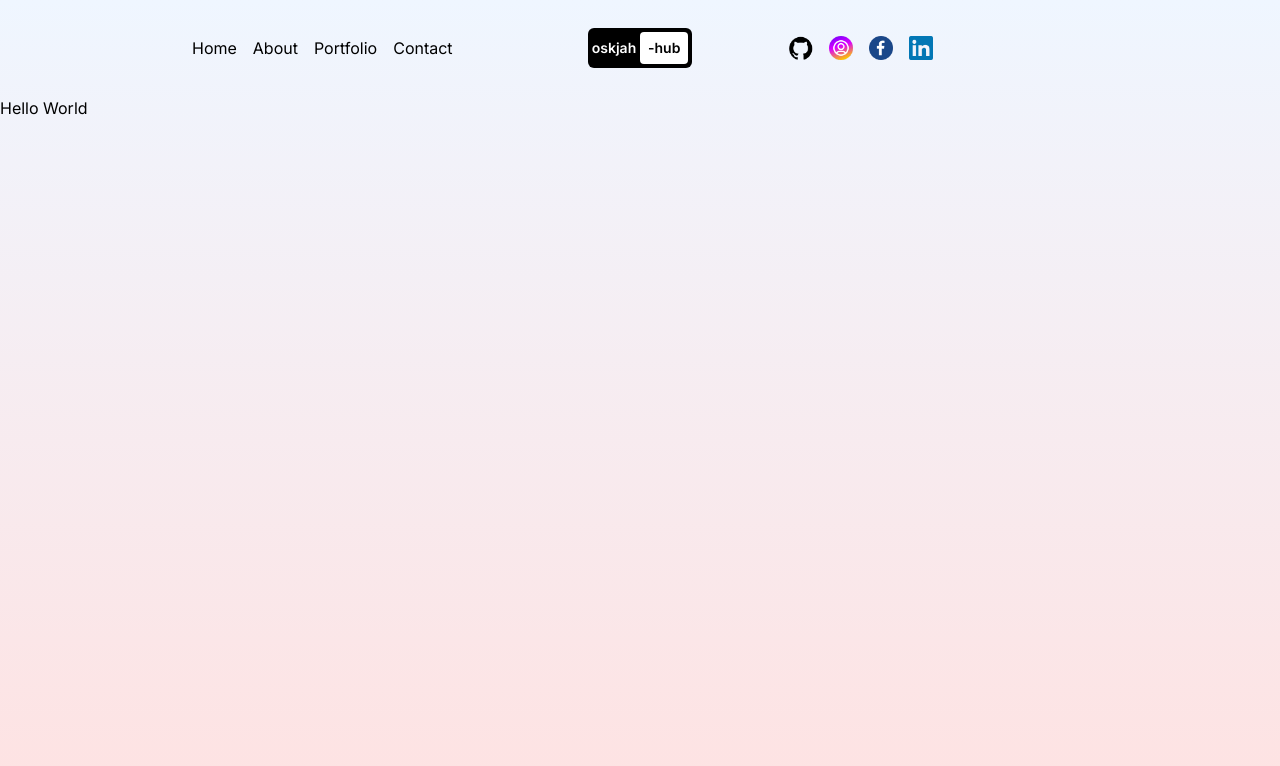
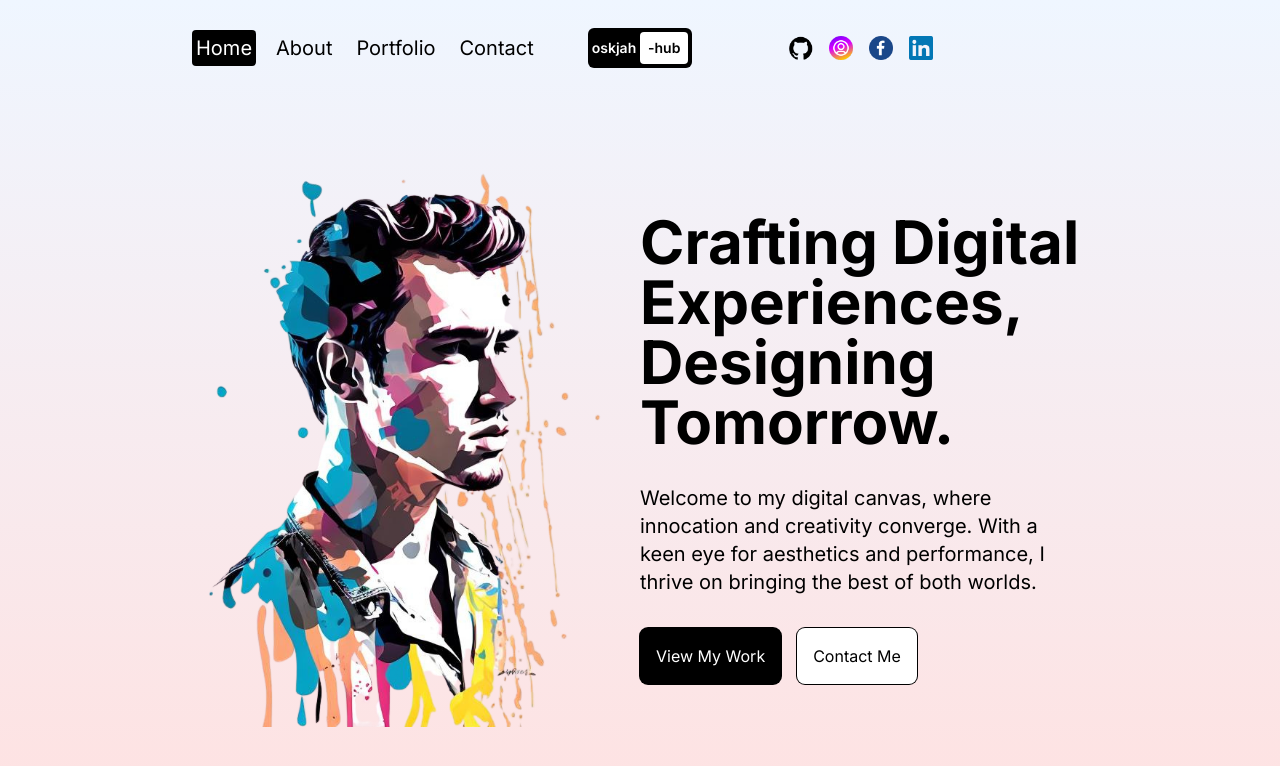
Before and after one commit to oskjah-hub/portfolio, a Next.js app: page / in a window 1280 px wide. Shown: the top 766 px of the page. Built offline with nearby package versions, Linux system fonts and the light colour scheme.

Commit message:
NavLink and inital home page look

```diff
--- a/src/app/layout.js
+++ b/src/app/layout.js
@@ -16,7 +16,7 @@
           <div className="h-24">
             <Navbar />
           </div>
-          <div className="h-[calc(100vh - 6rem)]">{children}</div>
+          <div className="h-[calc(100vh-6rem)]">{children}</div>
         </div>
       </body>
     </html>
--- a/src/app/page.js
+++ /dev/null
@@ -1,5 +0,0 @@
-import Image from "next/image";
-
-export default function Home() {
-  return <div>Hello World</div>;
-}
--- /dev/null
+++ b/src/app/page.jsx
@@ -0,0 +1,34 @@
+import Image from "next/image";
+
+export default function Home() {
+  return (
+    <div className="h-full flex flex-col lg:flex-row px-4 sm:px-8 md:px-12 lg:px-20 xl:px-48">
+      {/* IMAGE CONTAINER */}
+      <div className="h-1/2 lg:h-full lg:w-1/2 relative">
+        <Image src="/hero.png" alt="" fill className="object-contain" />
+      </div>
+      {/* TEXT CONTAINER */}
+      <div className="h-1/2 lg:h-full lg:w-1/2 flex flex-col gap-8 items-center justify-center">
+        {/* TITLE */}
+        <h1 className="text-4xl font-bold md:text-6xl">
+          Crafting Digital Experiences, Designing Tomorrow.
+        </h1>
+        {/* DESC */}
+        <p className="md:text-xl">
+          Welcome to my digital canvas, where innocation and creativity
+          converge. With a keen eye for aesthetics and performance, I thrive on
+          bringing the best of both worlds.
+        </p>
+        {/* BUTTONS */}
+        <div className="w-full flex gap-4">
+          <button className="p-4 rounded-lg ring-1 ring-black bg-black text-white">
+            View My Work
+          </button>
+          <button className="p-4 rounded-lg ring-1 ring-black bg-white text-black">
+            Contact Me
+          </button>
+        </div>
+      </div>
+    </div>
+  );
+}
--- /dev/null
+++ b/src/components/NavLink.jsx
@@ -0,0 +1,19 @@
+"use client";
+import Link from "next/link";
+import { usePathname } from "next/navigation";
+
+const NavLink = ({ link }) => {
+  const pathName = usePathname();
+  return (
+    <Link
+      className={`rounded p-1 ${
+        pathName === link.url && "bg-black text-white"
+      }`}
+      href={link.url}
+    >
+      {link.title}
+    </Link>
+  );
+};
+
+export default NavLink;
--- a/src/components/Navbar.jsx
+++ b/src/components/Navbar.jsx
@@ -2,6 +2,7 @@
 import Link from "next/link";
 import Image from "next/image";
 import { useState } from "react";
+import NavLink from "./NavLink";
 
 const links = [
   { url: "/", title: "Home" },
@@ -13,17 +14,15 @@
 const Navbar = () => {
   const [open, setOpen] = useState(false);
   return (
-    <div className="h-full flex items-center justify-between px-4 sm:px-8 md:px-12 lg:px-20 xl:px-48">
+    <div className="h-full flex items-center justify-between px-4 sm:px-8 md:px-12 lg:px-20 xl:px-48 text-xl">
       {/* LINKS */}
       <div className="hidden md:flex gap-4 w-1/3">
         {links.map((link) => (
-          <Link href={link.url} key={link.title}>
-            {link.title}
-          </Link>
+          <NavLink link={link} key={link.title} />
         ))}
       </div>
       {/* LOGO */}
-      <div className="md:hidden lg:flex w-1/3 justify-center">
+      <div className="md:hidden lg:flex xl:w-1/3 xl:justify-center">
         <Link
           href="/"
           className="text-sm bg-black rounded-md p-1 font-semibold flex items-center justify-center"
```
Also changed, not shown: package.json (+6 -5 lines), public/hero.png (added).
